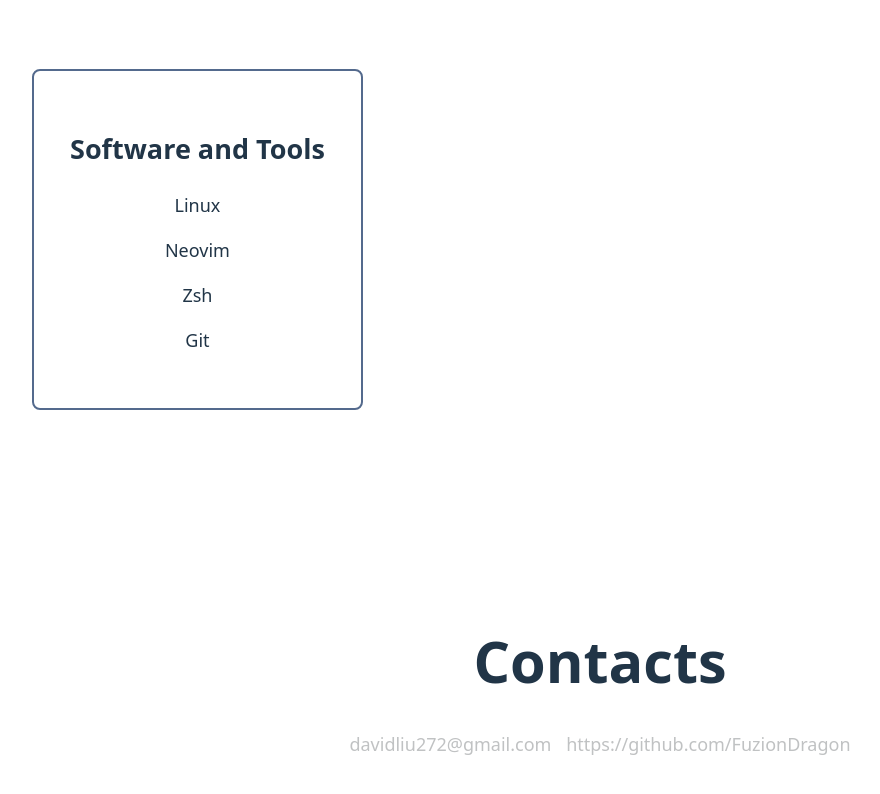
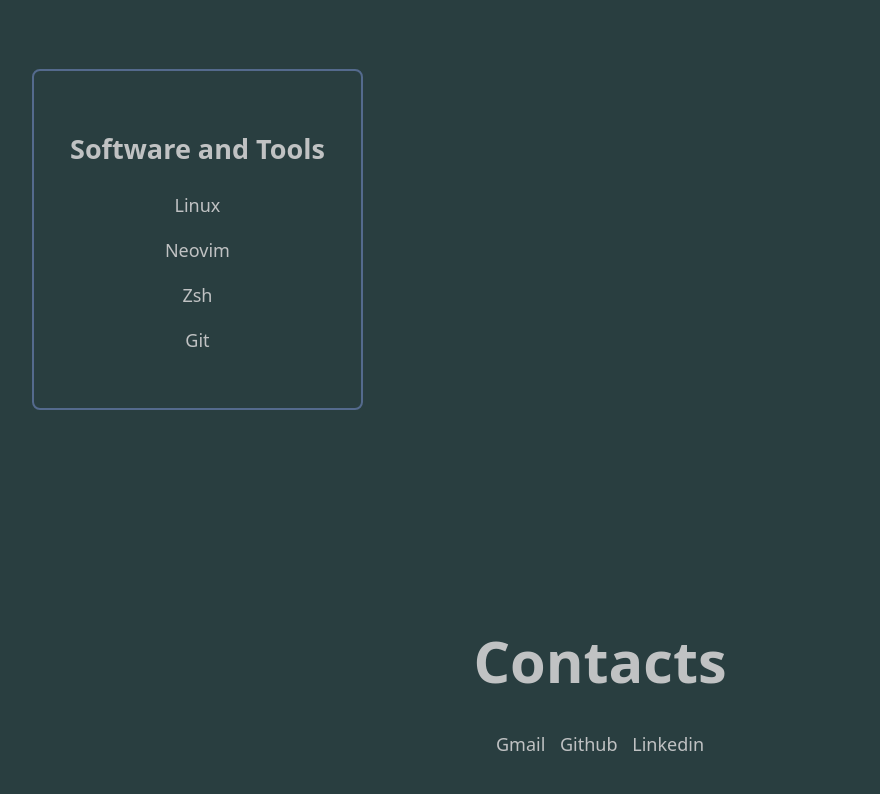
Before and after one commit to FuzionDragon/Tinkerers-Workshop-2, a website built with Vite: page index.html in a window 1280 px wide. Shown: the part 3418-4212 px from the top of the page, without its empty margins (40-920 px from the left). Built offline with nearby package versions, Linux system fonts and the light colour scheme.

Commit message:
Removing light mode styling

```diff
--- a/index.html
+++ b/index.html
@@ -38,8 +38,9 @@
     </div>
     <div id="contacts">
       <h1>Contacts</h1>
-      <a href="davidliu272@gmail.com" target="_blank">davidliu272@gmail.com</a>
-      <a href="https://github.com/FuzionDragon" target="_blank">https://github.com/FuzionDragon</a>
+      <a href="mailto:davidliu272@gmail.com" target="_blank">Gmail</a>
+      <a href="https://github.com/FuzionDragon" target="_blank">Github</a>
+      <a href="https://www.linkedin.com/in/david-lun-688417369/" target="_blank">Linkedin</a>
     </div>
   </body>
 </html>
--- a/src/style.css
+++ b/src/style.css
@@ -117,16 +117,3 @@
 button:focus-visible {
   outline: 4px auto -webkit-focus-ring-color;
 }
-
-@media (prefers-color-scheme: light) {
-  :root {
-    color: #213547;
-    background-color: #ffffff;
-  }
-  a:hover {
-    color: #747bff;
-  }
-  button {
-    background-color: #f9f9f9;
-  }
-}
```
